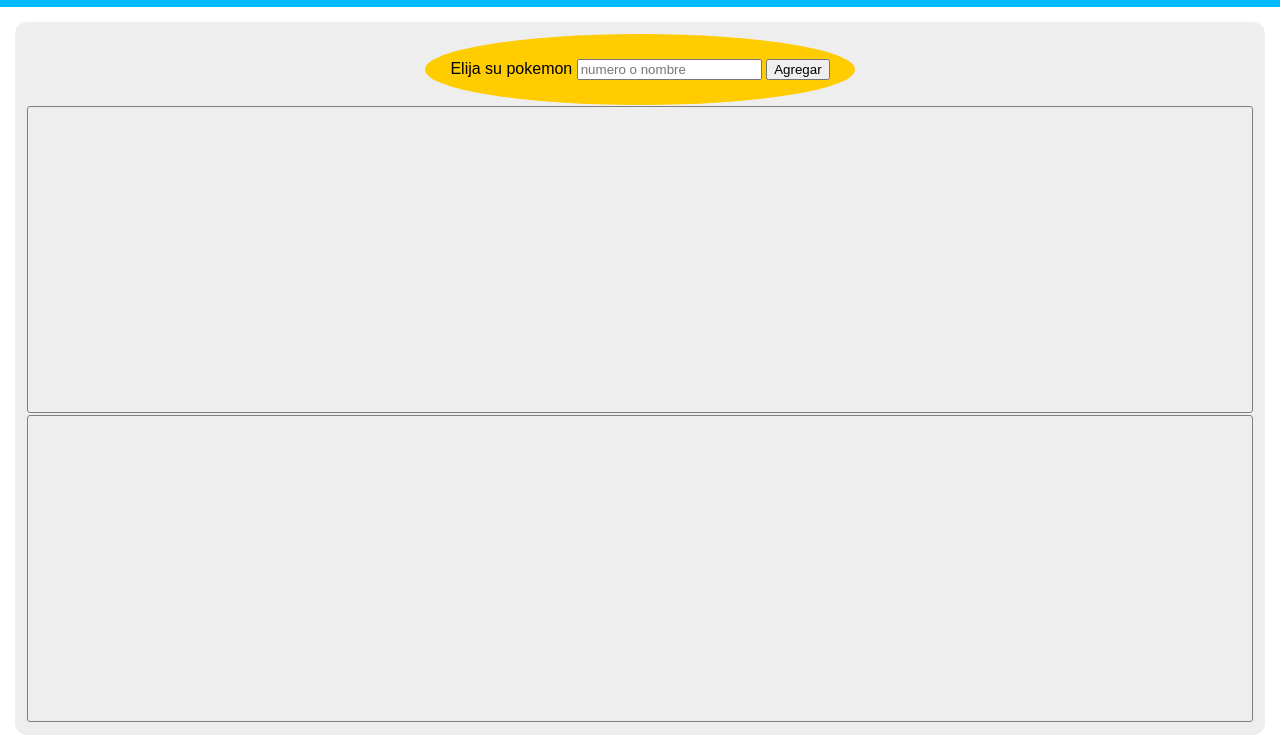
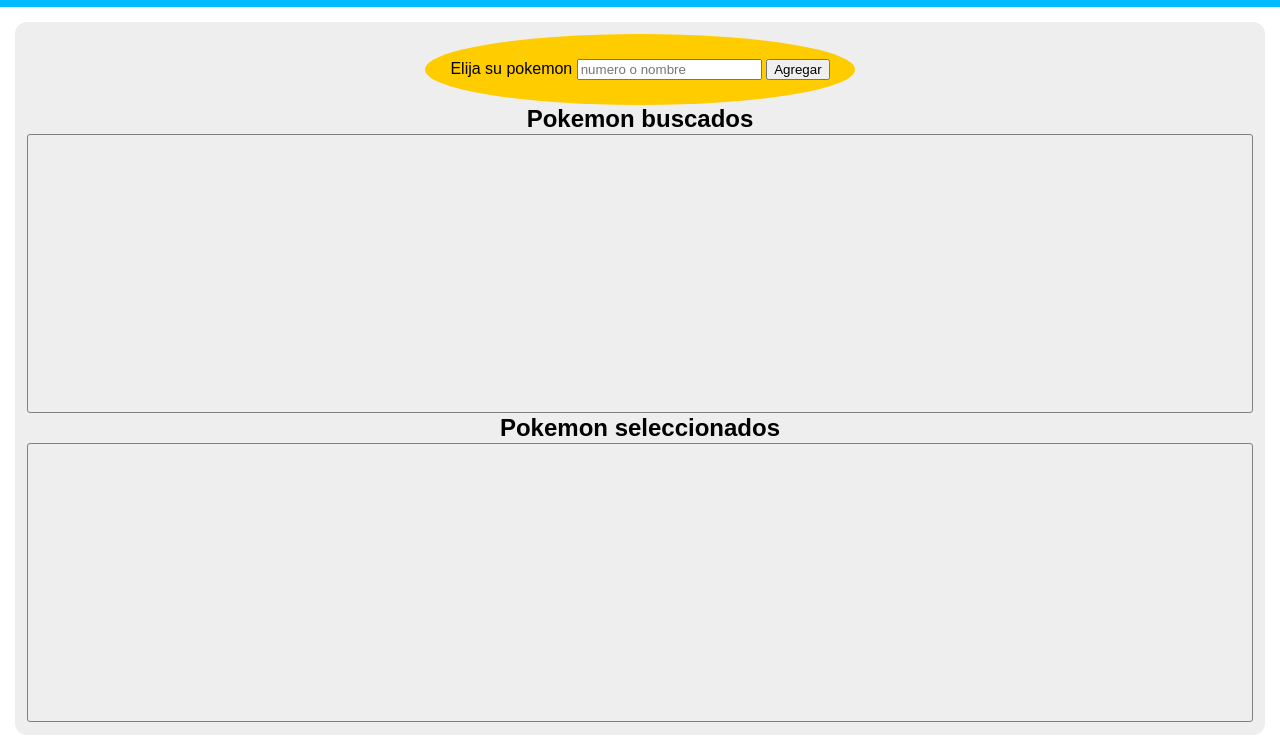
Before and after one commit to maxideri/pkmn, a plain HTML site: page index.html in a window 1280 px wide. Shown: the part 50-800 px from the top of the page. Drawn offline with Linux system fonts and the light colour scheme.

Commit message:
Update index.html

```diff
--- a/index.html
+++ b/index.html
@@ -17,7 +17,9 @@
             </label>
             <button>Agregar</button>
         </form>
+        <h2>Pokemon buscados</h2>
         <ul id="resultado"></ul>
+        <h2>Pokemon seleccionados</h2>
         <ul id="elegidos"></ul>
     </section>
 
```
